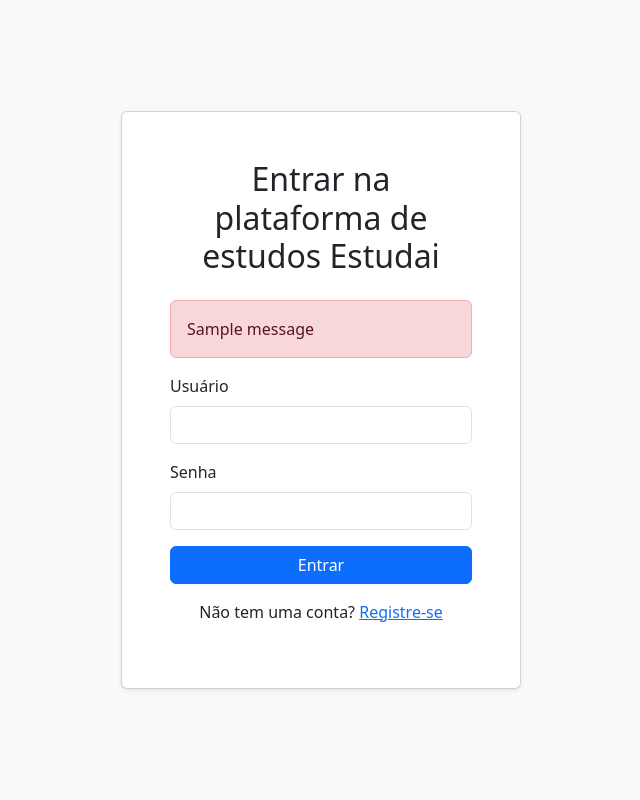
After one commit to marcoskw/estudai, a Django app: template simulado/templates/login.html in a window 1280 px wide. The commit adds this page. Shown: the whole page, without its empty margins (319-959 px from the left). Run offline with Django 5.2, Linux system fonts and the light colour scheme; the template is opened without the code that fills it, so the values that code supplies are empty; tables that the repository leaves empty hold one stand-in row (values such as "Sample post"); one stand-in notice (Sample message) is shown.

Commit message:
Customizações e criação de tela de login

```diff
--- a/concurso/admin.py
+++ b/concurso/admin.py
@@ -5,3 +5,4 @@
 class ConcursoAdmin(admin.ModelAdmin):
     list_display = ('nome', 'instituicao', 'ano')
     search_fields = ('nome', 'instituicao')
+    list_filter = ('instituicao', 'ano')
--- a/core/urls.py
+++ b/core/urls.py
@@ -2,6 +2,11 @@
 from django.urls import path, include
 from django.conf import settings
 from django.conf.urls.static import static
+
+# Personalização do Admin
+admin.site.site_header = "Painel Administrativo Estudai"
+admin.site.site_title = "Administração do Estudai"
+admin.site.index_title = "Bem-vindo ao painel de administração do Estudai"
 
 urlpatterns = [
     path("admin/", admin.site.urls),
--- /dev/null
+++ b/simulado/templates/login.html
@@ -0,0 +1,55 @@
+{% load static %}
+<!DOCTYPE html>
+<html lang="pt-br">
+<head>
+    <meta charset="UTF-8">
+    <meta name="viewport" content="width=device-width, initial-scale=1.0">
+    <title>Entrar - Estudai</title>
+    <link href="https://cdn.jsdelivr.net/npm/bootstrap@5.3.0/dist/css/bootstrap.min.css" rel="stylesheet">
+    <style>
+        body {
+            background-color: #f8f9fa;
+            display: flex;
+            align-items: center;
+            justify-content: center;
+            height: 100vh;
+        }
+        .login-card {
+            max-width: 400px;
+            width: 100%;
+        }
+    </style>
+</head>
+<body>
+    <div class="card shadow-sm login-card">
+        <div class="card-body p-5">
+            <h2 class="card-title text-center mb-4">Entrar na plataforma de estudos Estudai</h2>
+
+            {% if messages %}
+                {% for message in messages %}
+                    <div class="alert alert-danger" role="alert">
+                        {{ message }}
+                    </div>
+                {% endfor %}
+            {% endif %}
+
+            <form method="post">
+                {% csrf_token %}
+                <div class="mb-3">
+                    <label for="id_username" class="form-label">Usuário</label>
+                    <input type="text" name="username" class="form-control" id="id_username" required>
+                </div>
+                <div class="mb-3">
+                    <label for="id_password" class="form-label">Senha</label>
+                    <input type="password" name="password" class="form-control" id="id_password" required>
+                </div>
+                <button type="submit" class="btn btn-primary w-100">Entrar</button>
+            </form>
+            <div class="text-center mt-3">
+                <p>Não tem uma conta? <a href="#">Registre-se</a></p>
+            </div>
+        </div>
+    </div>
+    <script src="https://cdn.jsdelivr.net/npm/bootstrap@5.3.0/dist/js/bootstrap.bundle.min.js"></script>
+</body>
+</html>
--- a/simulado/urls.py
+++ b/simulado/urls.py
@@ -2,17 +2,21 @@
 from . import views
 
 urlpatterns = [
-    # HOME
-    path('', views.home, name='home'),
-    # SIMULADOS
+# HOME
+    # Autenticação
+    path('', views.login_view, name='login'),
+    path('logout/', views.logout_view, name='logout'),
+    # Home
+    path('/home', views.home, name='home'),
+
+# SIMULADOS
     path('criar_simulado/', views.criar_simulado, name='criar_simulado'),
     path('historico_simulados/', views.historico_simulados, name='historico_simulados'),
 
-    # CONTA
+# CONTA
     path('minha_conta/', views.minha_conta, name='minha_conta'),
 
-    # PROVAS
+# PROVAS
     path('listar_provas', views.listar_provas, name='listar_provas'),
     path('prova/<int:pk>/', views.detalhes_prova, name='detalhes_prova'),
-
 ]
```
Also changed, not shown: questao/admin.py (+18 -2 lines), simulado/templates/criar_simulado.html (+21 -41 lines), simulado/views.py (+32 -7 lines), templates/partials/barra_navegacao.html (+5 -28 lines).
